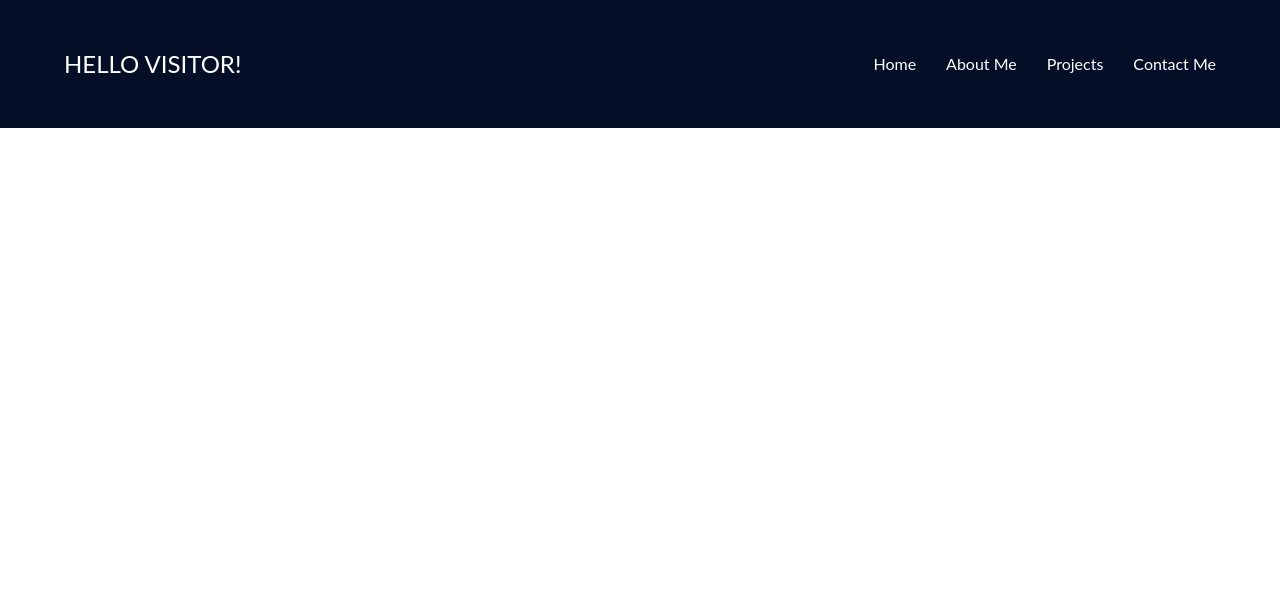
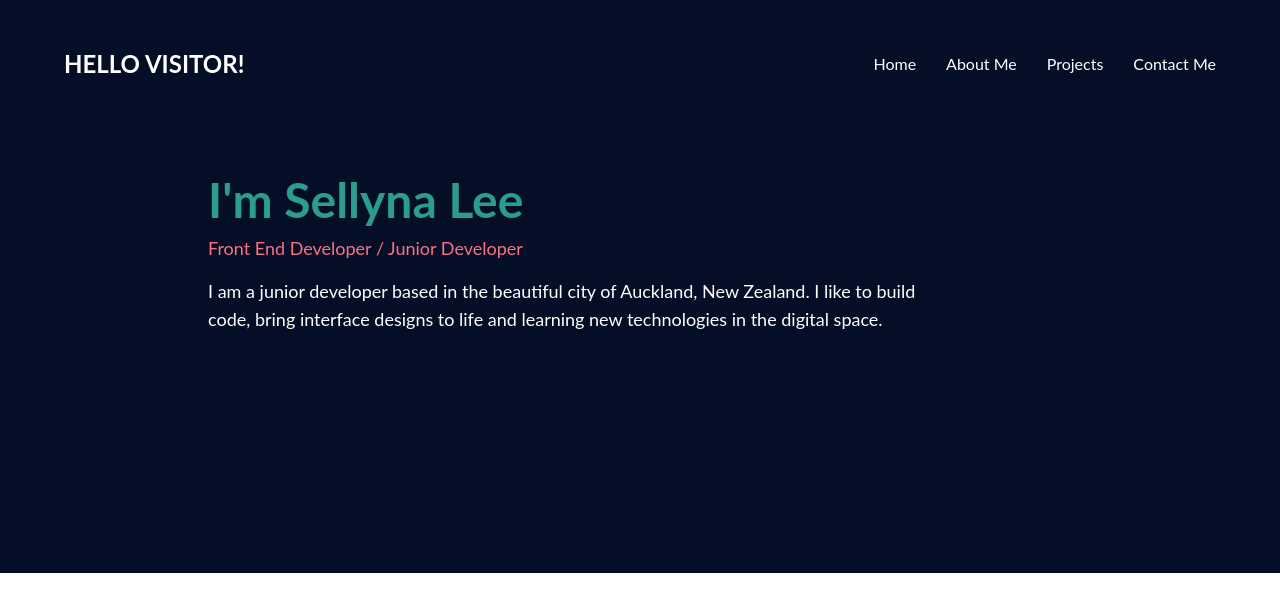
Before and after one commit to SewinaCode/portfolio-2023, a React (Create React App) app: page / in a window 1280 px wide. Shown: the top 612 px of the page. Built offline with nearby package versions, Linux system fonts and the light colour scheme.

Commit message:
intro section added

```diff
--- a/src/App.js
+++ b/src/App.js
@@ -1,10 +1,18 @@
+import Intro from "./components/Intro";
 import NavBar from "./components/NavBar";
 import styles from "./constants/style";
 
 function App() {
   return (
-    <div className={`${styles.padding} bg-primary`}>
-      <NavBar />
+    <div className=" bg-primary overflow-hidden w-full">
+      <div className={`${styles.padding} bg-primary`}>
+        <NavBar />
+      </div>
+      <div className={`${styles.padding} bg-primary`}>
+        <Intro />
+      </div>
+      <div className={`${styles.padding} bg-primary`}></div>
+      <div className={`${styles.padding} bg-primary`}></div>
     </div>
   );
 }
--- /dev/null
+++ b/src/components/Intro.js
@@ -0,0 +1,19 @@
+function Intro() {
+  return (
+    <div className="flex flex-wrap flex-col mx-36">
+      <h1 className="font-lato font-bold text-5xl text-title">
+        I'm Sellyna Lee
+      </h1>
+      <p className="font-lato text-lg text-highlight mt-[10px]">
+        Front End Developer / Junior Developer
+      </p>
+      <p className="font-lato text-lg text-white mt-[15px] pr-36">
+        I am a junior developer based in the beautiful city of Auckland, New
+        Zealand. I like to build code, bring interface designs to life and
+        learning new technologies in the digital space.
+      </p>
+    </div>
+  );
+}
+
+export default Intro;
--- a/src/components/NavBar.js
+++ b/src/components/NavBar.js
@@ -3,13 +3,15 @@ import { navLinks } from "../constants/index";
 function NavBar() {
   return (
     <div className="flex flex-row justify-between items-center">
-      <div className="text-white text-2xl font-lato">HELLO VISITOR!</div>
+      <div className="text-white text-2xl font-lato font-bold">
+        HELLO VISITOR!
+      </div>
 
       <ul className="list-none flex flex-row">
         {navLinks.map((nav) => (
           <li
             key={nav.id}
-            className="font-lato text-base text-white ml-[30px] cursor-pointer"
+            className="font-lato font-normal text-base text-white ml-[30px] cursor-pointer"
           >
             <a href={nav.id}>{nav.title}</a>
           </li>
```
